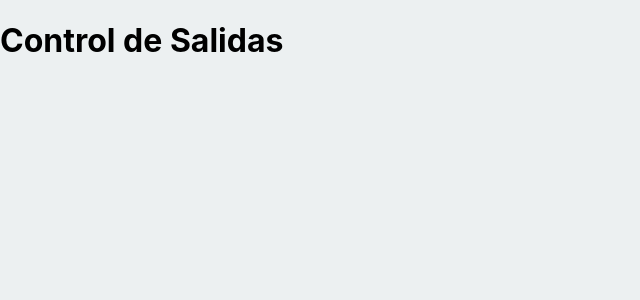
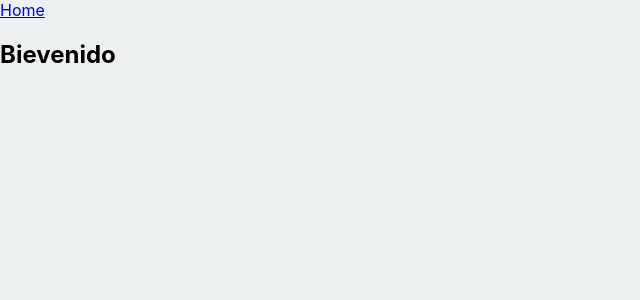
Before and after one commit to Grupo-Intecsa/control-personal-salidas, a React (Create React App) app: page /dashboard in a window 1280 px wide. Shown: the top 300 px of the page, without its empty margins (0-640 px from the left). Built offline with nearby package versions, Linux system fonts and the light colour scheme.

Commit message:
se añadio rutas para la aplicacion

```diff
--- a/package.json
+++ b/package.json
@@ -6,8 +6,10 @@
     "@testing-library/jest-dom": "^5.11.4",
     "@testing-library/react": "^11.1.0",
     "@testing-library/user-event": "^12.1.10",
+    "install": "^0.13.0",
     "react": "^17.0.2",
     "react-dom": "^17.0.2",
+    "react-router-dom": "^5.2.1",
     "react-scripts": "4.0.3",
     "sass": "^1.38.1",
     "web-vitals": "^1.0.1"
--- a/src/App.js
+++ b/src/App.js
@@ -1,11 +1,23 @@
 import './App.scss';
+import { Component } from 'react';
+import { Route, Switch, BrowserRouter as Router } from 'react-router-dom';
+import Layout from 'containers/Layout';
 
-function App() {
-  return (
-    <div>
-      <h1>Control de Salidas</h1>
-    </div>
-  );
+class App extends Component {
+
+  render() {
+    return (
+      <Router>
+        <Switch>
+          <Route
+            path="/"
+            name="Home"
+            component={(props) => <Layout {...props} />}
+          />
+        </Switch>
+      </Router>
+    )
+  }
 }
 
 export default App;
--- /dev/null
+++ b/src/containers/Containers.js
@@ -0,0 +1,39 @@
+import React, { Suspense } from 'react'
+
+import { Switch, Redirect, Route } from 'react-router-dom'
+
+import routes from '../routes'
+
+// rutas de la aplicacion
+
+const Containers  = () => {
+
+    return(
+    <div id="topMenuCard">
+        <Suspense fallback={<span>cargado...</span>}>
+            <Switch>
+                {
+                routes
+                    .map((route, index) => {
+                        return route.componente && (
+                                <Route
+                                key={index}
+                                    path={route.path}
+                                    exact={route.exact}
+                                    name={route.name}
+                                    render={(props) => (
+                                    <route.componente { ...props }/>
+                                        )}
+                                    />
+                            )
+                        })
+                    }
+                <Redirect from="/" to="/dashboard" />
+            </Switch>
+        </Suspense>
+    </div>
+
+    )
+}
+
+export default React.memo(Containers)
--- /dev/null
+++ b/src/containers/Layout.js
@@ -0,0 +1,27 @@
+import Containers from "./Containers"
+
+const Layout = ({ props }) => {
+  return (
+    <div className="App__container">
+        <div className="App__header">
+          <nav className="App__Slidebar">
+            <a href="/">
+              Home
+            </a>
+          </nav>
+          <div>
+            {/* logo y pequeño menu de usuario */}
+          </div>
+        </div>
+
+        <section className="App__body">
+          <Containers {...props} />
+        </section>
+        <div className="App__footer">
+
+        </div>
+    </div>
+  )
+}
+
+export default Layout
--- /dev/null
+++ b/src/routes.js
@@ -0,0 +1,8 @@
+import Dashboard from 'view/Dashboard'
+
+const routes =  [
+  { path: '/', exact: true, name: 'Home' },
+  { path: '/dashboard', name: 'Dashboard', componente: Dashboard },
+]
+
+export default routes
--- /dev/null
+++ b/src/view/Dashboard/index.js
@@ -0,0 +1,9 @@
+const Dashboard = () => {
+  return (
+    <div>
+      <h1>Bievenido</h1>
+    </div>
+  )
+}
+
+export default Dashboard
```
Also changed, not shown: 1 other file (tests, documents, lock files or other folders).
